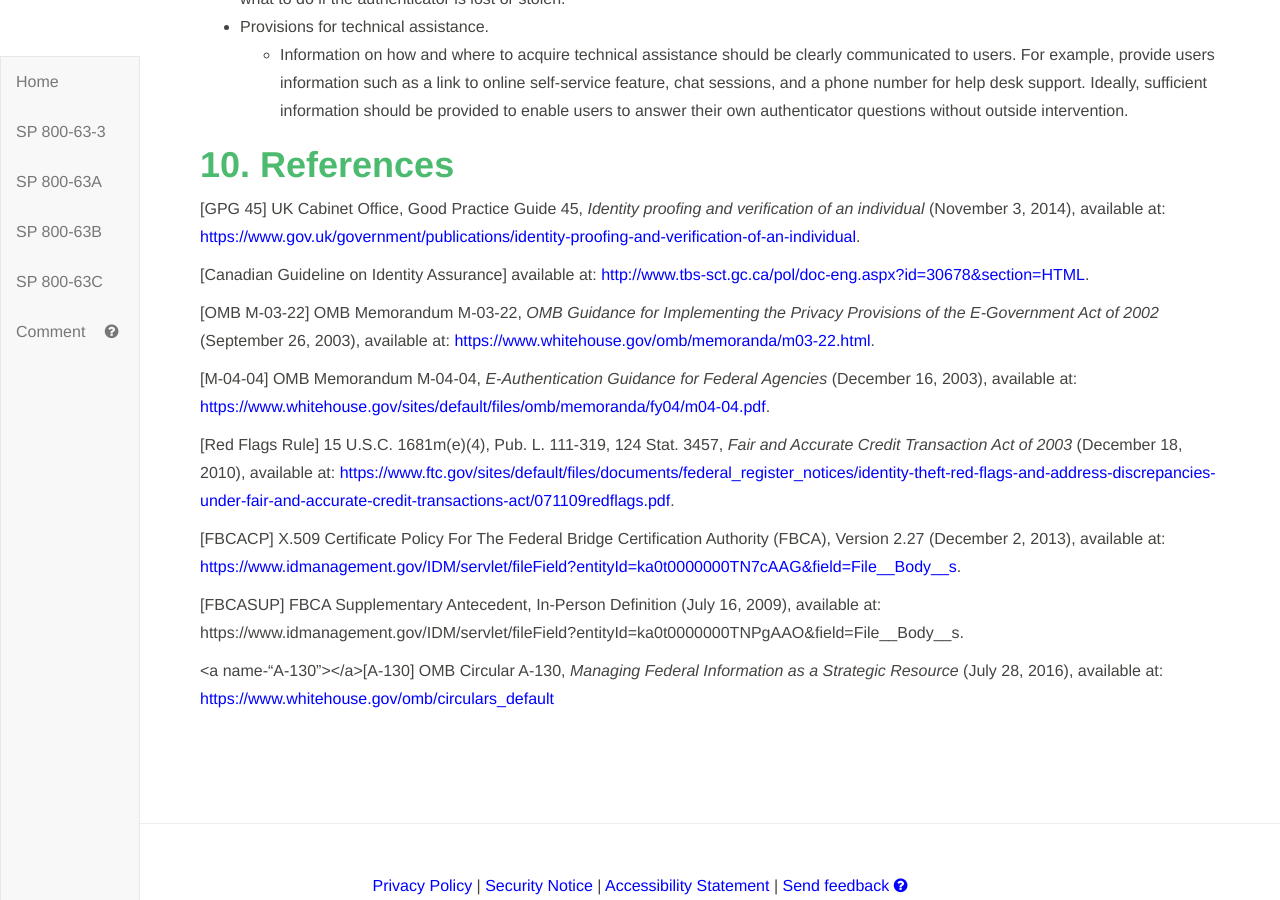
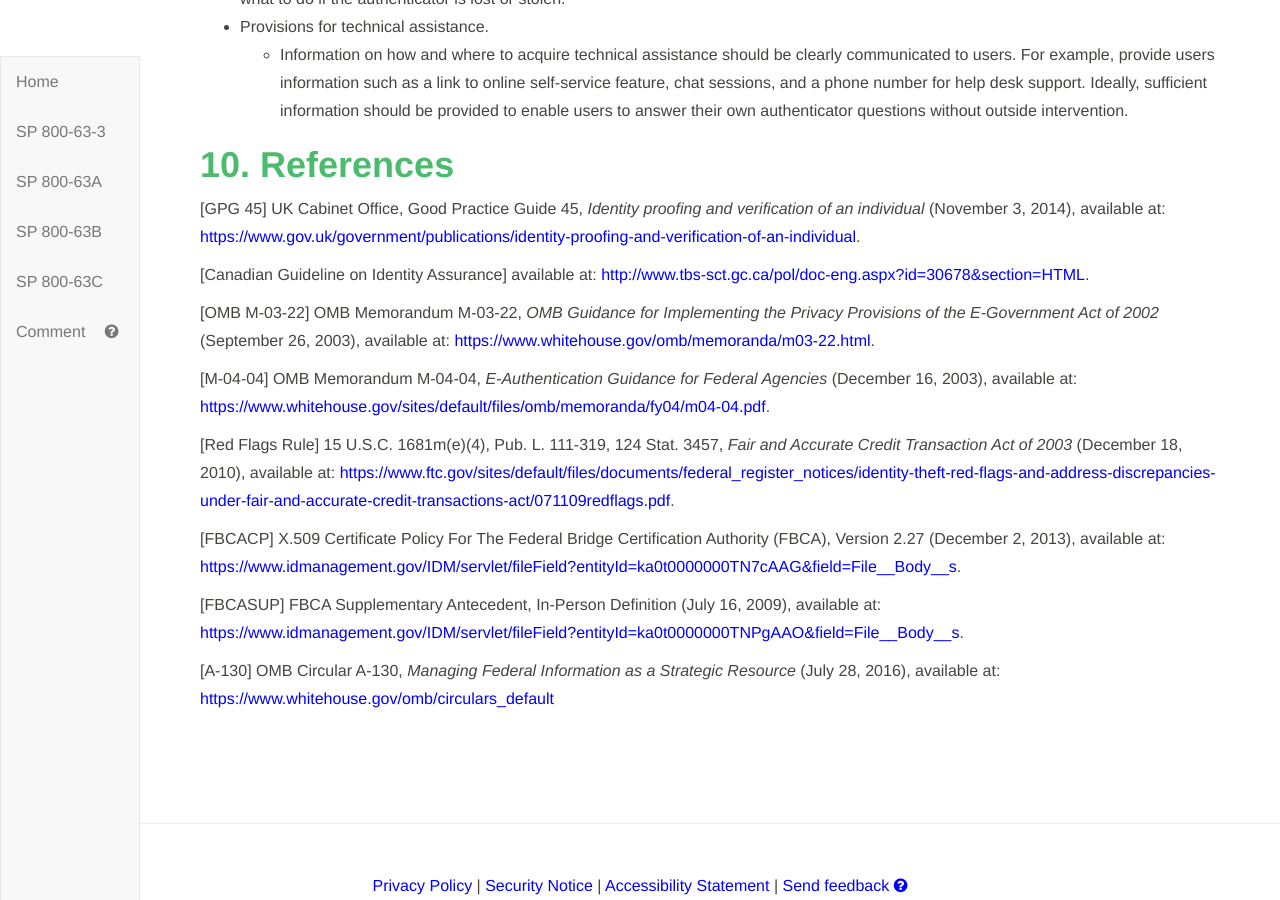
Before and after one commit to usnistgov/800-63-3, a Jekyll site: the page built from sp800-63a.md, in a window 1280 px wide and 900 px high, scrolled down 41126 px. Built offline with Jekyll 4.4.1, drawn with Linux system fonts in a browser that asks for light colours.

Commit message:
Fixed References Links
-Link to FBCA Supplementary Antecedant missing <>
-Fixed name- to name= int he A-130 anchor

```diff
--- a/sp800-63a/sec10_references.md
+++ b/sp800-63a/sec10_references.md
@@ -15,6 +15,6 @@
 <a name="fbcacp"></a>[FBCACP] X.509 Certificate Policy
 For The Federal Bridge Certification Authority (FBCA), Version 2.27 (December 2, 2013), available at: <https://www.idmanagement.gov/IDM/servlet/fileField?entityId=ka0t0000000TN7cAAG&field=File__Body__s>.
 
-<a name="fbcasup"></a>[FBCASUP] FBCA Supplementary Antecedent, In-Person Definition (July 16, 2009), available at: https://www.idmanagement.gov/IDM/servlet/fileField?entityId=ka0t0000000TNPgAAO&field=File__Body__s.
+<a name="fbcasup"></a>[FBCASUP] FBCA Supplementary Antecedent, In-Person Definition (July 16, 2009), available at: <https://www.idmanagement.gov/IDM/servlet/fileField?entityId=ka0t0000000TNPgAAO&field=File__Body__s>.
 
-<a name-"A-130"></a>[A-130] OMB Circular A-130, *Managing Federal Information as a Strategic Resource* (July 28, 2016), available at: <https://www.whitehouse.gov/omb/circulars_default>
+<a name="A-130"></a>[A-130] OMB Circular A-130, *Managing Federal Information as a Strategic Resource* (July 28, 2016), available at: <https://www.whitehouse.gov/omb/circulars_default>
```
